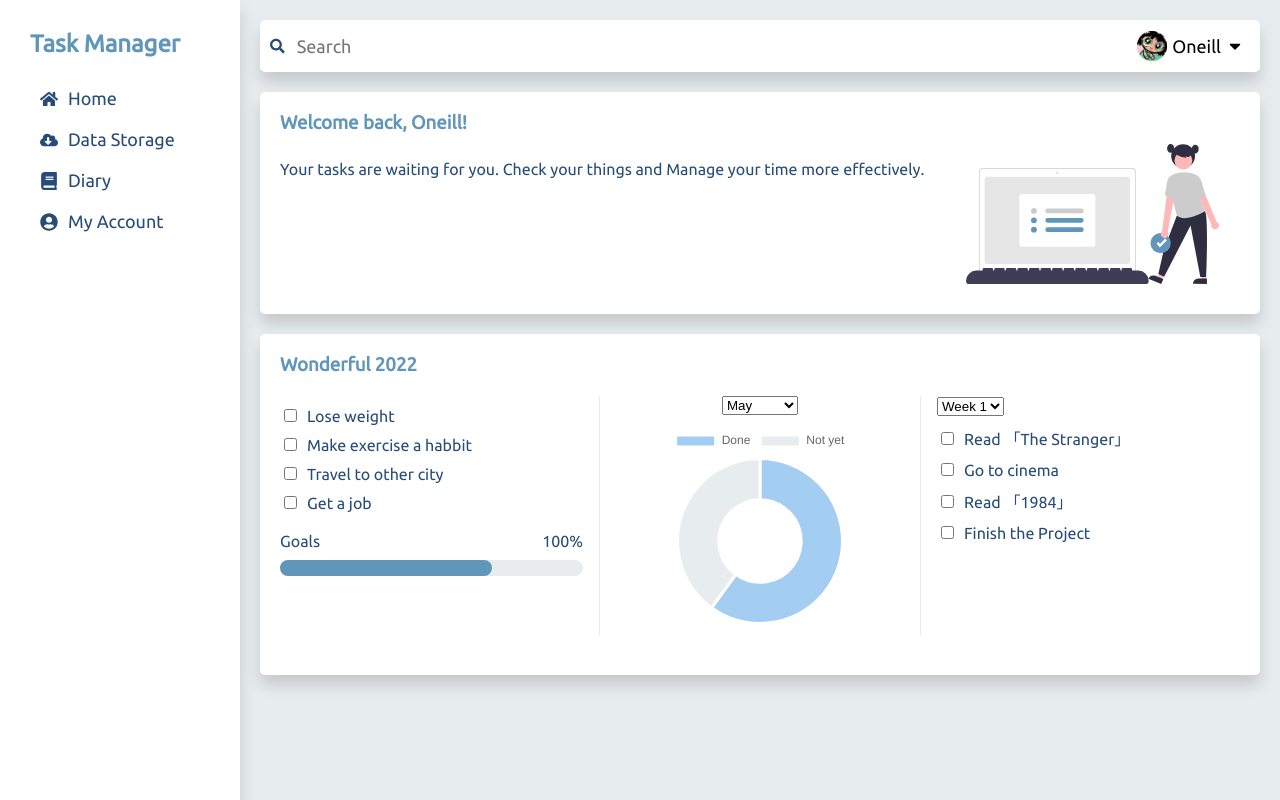
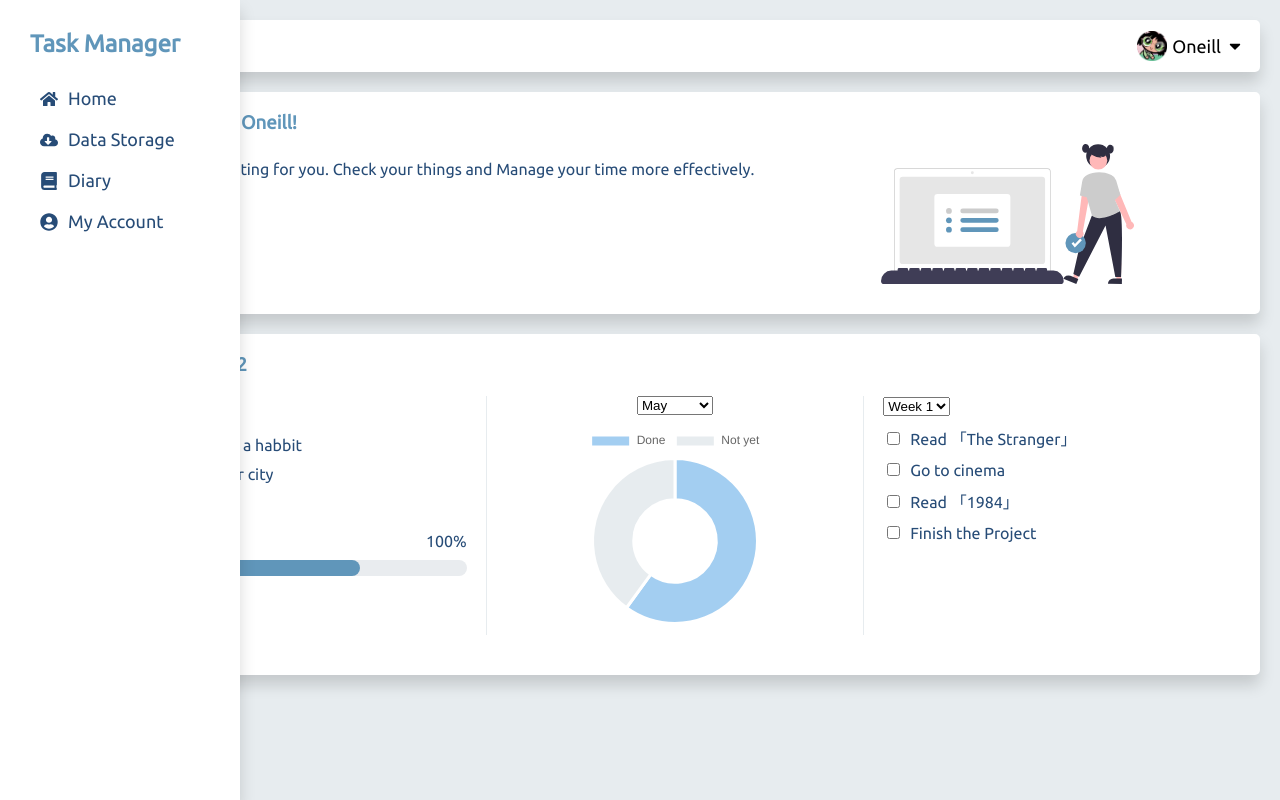
Before and after one commit to yujinoneill/task-manager-app, a React (Create React App) app: page / in a window 1280 px wide. Built offline with nearby package versions, Linux system fonts and the light colour scheme.

Commit message:
FEAT:Remove unnecessary css

```diff
--- a/src/App.js
+++ b/src/App.js
@@ -18,11 +18,7 @@ import SideBar from "./components/SideBar";
 const StyledApp = styled.div`
   padding: 20px;
   font-family: "Ubuntu", sans-serif;
-  margin-left: 240px;
-
-  @media screen and (max-width: 768px) {
-    margin-left: 0;
-  }
+  margin-left: 70px;
 `;
 
 function App() {
```
